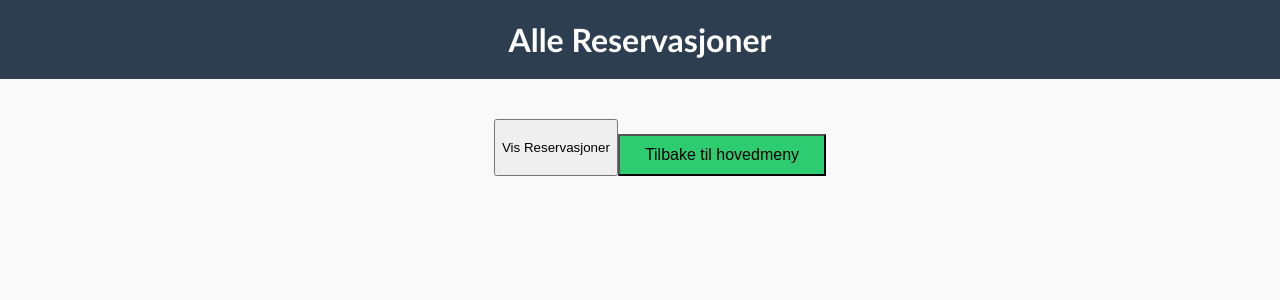
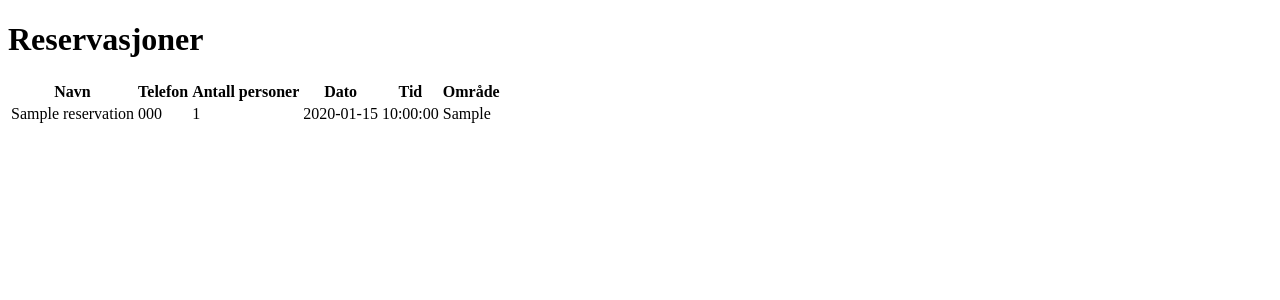
Before and after one commit to AdriatikIMB/Terminoppgave, a Flask app: page /reservations in a window 1280 px wide. Shown: the top 300 px of the page. Run offline with Flask 3, Linux system fonts and the light colour scheme; tables that the repository leaves empty hold one stand-in row (Sample ...).

Commit message:
jOBBET MED Å SENDE TIL DATABASEN

```diff
--- a/kode/app.py
+++ b/kode/app.py
@@ -3,33 +3,21 @@ import mysql.connector
 
 app = Flask(__name__)
 
-# Database connection details
+# Funksjon for databaseforbindelse
 def get_db_connection():
     return mysql.connector.connect(
         host="localhost",
-        user="root",
-        password="your_password",
+        user="root",  # Bruk riktig brukernavn
+        password="your_password",  # Bruk riktig passord
         database="restaurant"
     )
 
+# Hjemmeside med skjema for reservasjon
 @app.route('/')
 def index():
     return render_template('index.html')
 
-@app.route('/menu')
-def menu():
-    return render_template('menu.html')
-
-@app.route('/contact', methods=['GET', 'POST'])
-def contact():
-    if request.method == 'POST':
-        name = request.form['name']
-        email = request.form['email']
-        message = request.form['message']
-        print(f"Navn: {name}, E-post: {email}, Melding: {message}")
-        return "Takk for at du kontaktet oss!"
-    return render_template('contact.html')
-
+# Skjema for reservasjon
 @app.route('/reservation', methods=['GET', 'POST'])
 def reservation():
     if request.method == 'POST':
@@ -40,6 +28,7 @@ def reservation():
         time = request.form['time']
         area = request.form['area']
 
+        # Lagre reservasjonen i databasen
         conn = get_db_connection()
         cursor = conn.cursor()
         cursor.execute("INSERT INTO reservations (name, phone, people, date, time, area) VALUES (%s, %s, %s, %s, %s, %s)",
@@ -47,9 +36,33 @@ def reservation():
         conn.commit()
         cursor.close()
         conn.close()
-        return redirect(url_for('index'))
+
+        return redirect(url_for('contact', name=name))  # Etter reservasjonen er sendt, gå til kontaktinformasjonsskjemaet
+
     return render_template('reservation.html')
 
+# Skjema for kontaktinformasjon
+@app.route('/contact', methods=['GET', 'POST'])
+def contact():
+    print("TEST!!!")
+    if request.method == 'POST':
+        name = request.form['name']
+        email = request.form['email']
+        phone = request.form['phone']
+        message = request.form['message']
+
+        # Lagre kontaktinformasjonen i databasen
+        conn = get_db_connection()
+        cursor = conn.cursor()
+        cursor.execute("INSERT INTO contact_info (name, email, phone, message) VALUES (%s, %s, %s, %s)",
+                       (name, email, phone, message))
+        conn.commit()
+        cursor.close()
+        conn.close()
+
+    return render_template('contact.html')
+
+# Vise alle reservasjoner (for administrasjon)
 @app.route('/reservations')
 def reservations():
     conn = get_db_connection()
@@ -60,32 +73,5 @@ def reservations():
     conn.close()
     return render_template('reservations_list.html', reservations=reservations)
 
-@app.route('/takeaway')
-def takeaway():
-    return render_template('takeaway.html')
-
-@app.route('/takeaway_orders', methods=['POST'])
-def add_takeaway_order():
-    data = request.json
-    name = data['name']
-    dish = data['dish']
-    conn = get_db_connection()
-    cursor = conn.cursor()
-    cursor.execute("INSERT INTO takeaway_orders (name, dish) VALUES (%s, %s)", (name, dish))
-    conn.commit()
-    cursor.close()
-    conn.close()
-    return jsonify({'success': True})
-
-@app.route('/takeaway_list')
-def takeaway_list():
-    conn = get_db_connection()
-    cursor = conn.cursor(dictionary=True)
-    cursor.execute("SELECT * FROM takeaway_orders")
-    takeaway_orders = cursor.fetchall()
-    cursor.close()
-    conn.close()
-    return render_template('takeaway_list.html', takeaway_orders=takeaway_orders)
-
 if __name__ == '__main__':
     app.run(debug=True)
--- a/kode/python.py
+++ b/kode/python.py
@@ -15,7 +15,7 @@ def index():
 def menu():
     return render_template('menu.html')
 
-@app.route('/contact')
+@app.route('/contact' , methods=['GET', 'POST'])
 def contact():
     return render_template('contact.html')
 
--- a/kode/templates/contact.html
+++ b/kode/templates/contact.html
@@ -11,7 +11,7 @@
         <h1>Kontakt informasjon</h1>
     </header>
     <main class="main">
-        <form action="{{ url_for('contact') }}" method="POST" class="form">
+        <form action="{{ url_for('contact') }}" method="post" class="form">
             <label for="name">Navn:</label>
             <input type="text" id="name" name="name" placeholder="Ditt navn" required>
 
--- a/kode/templates/reservation.html
+++ b/kode/templates/reservation.html
@@ -11,7 +11,7 @@
         <h1>Reserver Bord</h1>
     </header>
     <main>
-        <form id="reservationForm">
+        <form id="reservationForm" action="/contact" method="get">
             <label for="people">Antall personer:</label>
             <input type="number" id="people" required min="1" max="50">
 
--- a/kode/templates/reservations_list.html
+++ b/kode/templates/reservations_list.html
@@ -3,18 +3,29 @@
 <head>
     <meta charset="UTF-8">
     <meta name="viewport" content="width=device-width, initial-scale=1.0">
-    <title>Alle Reservasjoner</title>
-    <link rel="stylesheet" href="{{ url_for('static', filename='styles.css') }}">
+    <title>Reservasjoner</title>
 </head>
 <body>
-    <header>
-        <h1>Alle Reservasjoner</h1>
-    </header>
-    <main>
-        <ul id="reservations"></ul> <!-- Liste for reservasjoner -->
-        <button onclick="displayReservations()">Vis Reservasjoner</button>
-        <a href="{{ url_for('index') }}"><button>Tilbake til hovedmeny</button></a>
-    </main>
-    <script src="{{ url_for('static', filename='script.js') }}"></script>
+    <h1>Reservasjoner</h1>
+    <table>
+        <tr>
+            <th>Navn</th>
+            <th>Telefon</th>
+            <th>Antall personer</th>
+            <th>Dato</th>
+            <th>Tid</th>
+            <th>Område</th>
+        </tr>
+        {% for reservation in reservations %}
+        <tr>
+            <td>{{ reservation.name }}</td>
+            <td>{{ reservation.phone }}</td>
+            <td>{{ reservation.people }}</td>
+            <td>{{ reservation.date }}</td>
+            <td>{{ reservation.time }}</td>
+            <td>{{ reservation.area }}</td>
+        </tr>
+        {% endfor %}
+    </table>
 </body>
 </html>
```
Also changed, not shown: kode/templates/my.sql (+19 -3 lines).
